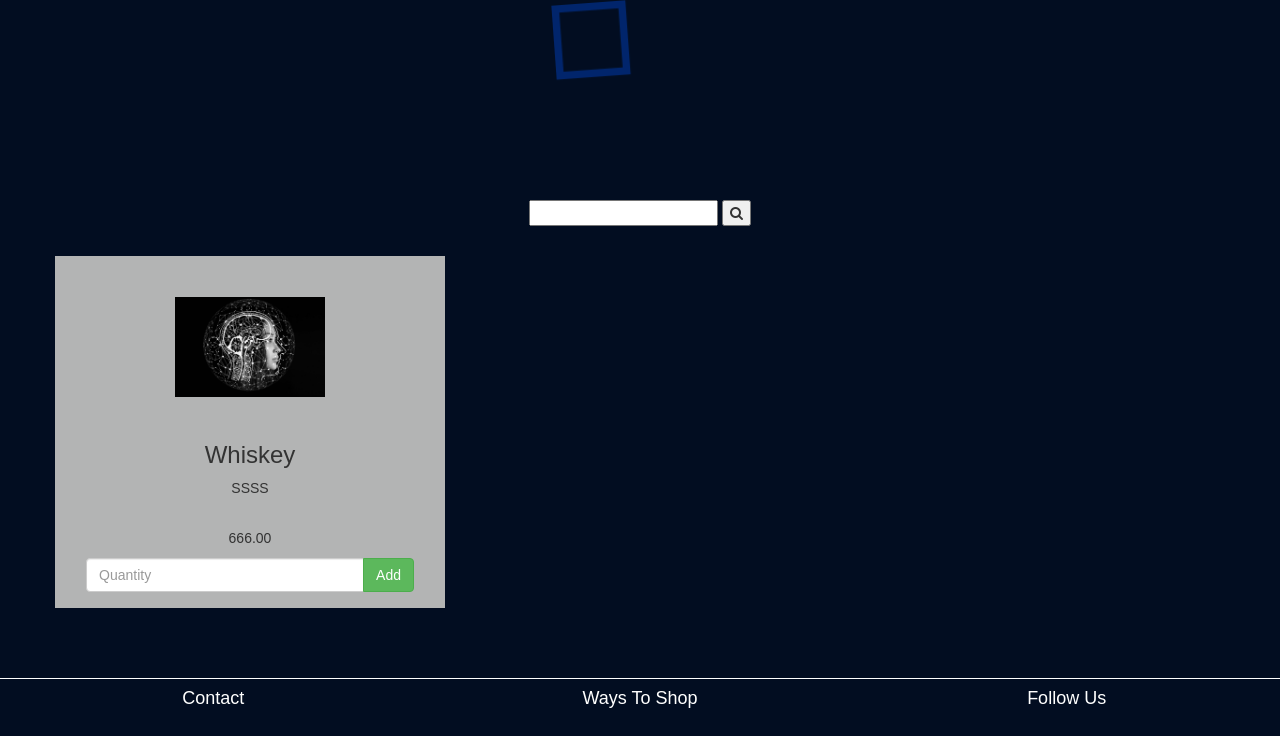
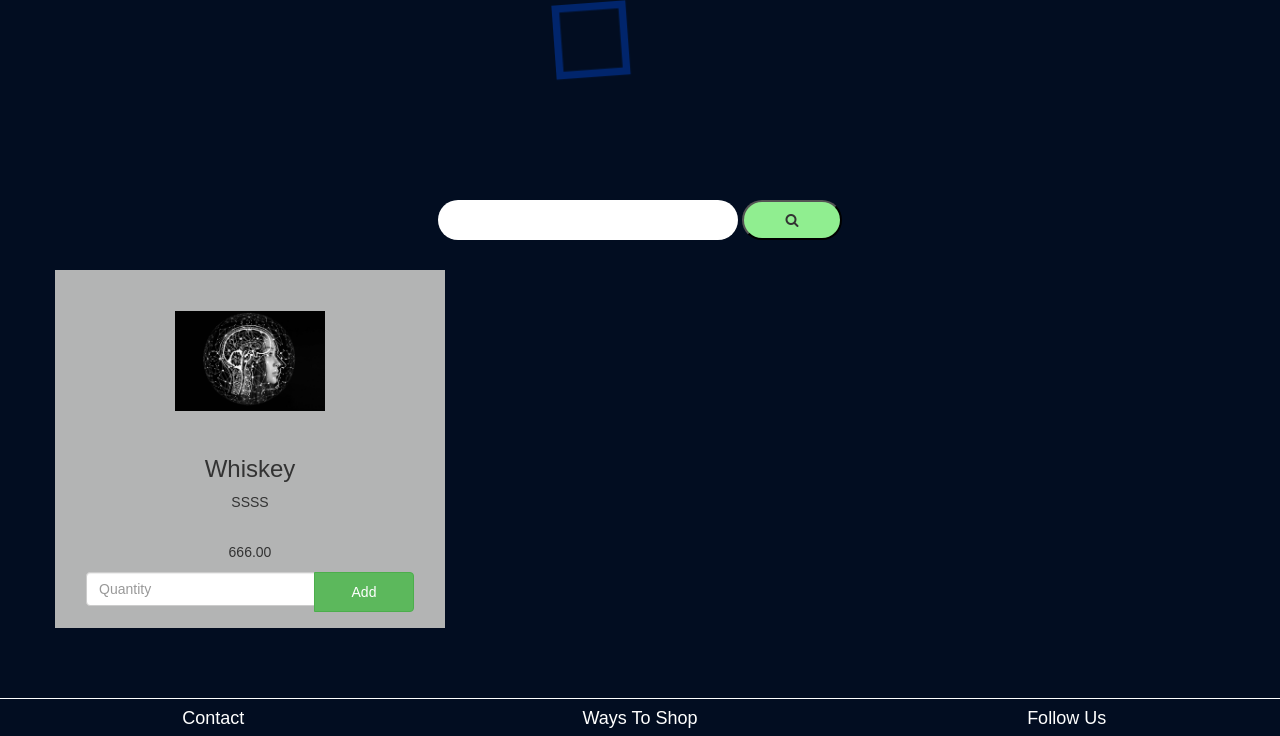
Before and after one commit to mattyturn95/Shoe-Shop, a Django app: page /products/ in a window 1280 px wide. Shown: the part 672-1408 px from the top of the page. Run offline with Django 3.2, Linux system fonts and the light colour scheme; data comes from the database, SQL or seed files in the repository; some libraries are stand-ins or nearby versions.

Commit message:
changed css styles for products

```diff
--- a/static/css/custom.css
+++ b/static/css/custom.css
@@ -1,4 +1,3 @@
-
 body {
   font-family: Arial;
   padding-top: 0px;
@@ -10,16 +9,56 @@ footer {
   padding-top: 20px;
   padding-bottom: 20px;
   border-top: 1px solid #ededed;
-    color: #A9A9A9;
+  color: #a9a9a9;
 }
 
-.footer-content{
+.footer-content {
   text-align: center;
   height: 100px;
   margin-top: 50px;
   margin-bottom: 50px;
   border-top: solid 1px white;
+}
 
+.checkout-text{
+    text-align: center;
+    font-size: 30px;
+    color: white;
+    margin-bottom: 20px;
+}
+
+.checkout-text-details{
+    text-align: center;
+    font-size: 15px;
+    color: white;
+    margin-bottom: 20px;
+}
+
+input,
+select,
+textarea {
+  font-family: inherit;
+  font-size: inherit;
+  line-height: inherit;
+  border-radius: 30px;
+  border: none;
+  height: 40px;
+  width: 300px;
+}
+
+button{
+    border-radius: 30px;
+    width: 100px;
+    height: 40px;
+}
+
+button,
+html input[type="button"],
+input[type="reset"],
+input[type="submit"] {
+  -webkit-appearance: button;
+  cursor: pointer;
+  background-color: lightgreen;
 }
 
 #map {
@@ -27,28 +66,29 @@ footer {
   height: 250px;
   width: 100%;
   margin-bottom: 50px;
+  border-radius: 30px;
 }
 
-.footer-header{
+.footer-header {
   color: white;
 }
 
-.ways-to-shop{
+.ways-to-shop {
   color: white;
   size: 20px;
 }
 
-.icon-instagram{
+.icon-instagram {
   font-size: 50px;
   color: rgb(179, 49, 49);
   margin: 20px;
 }
-.icon-facebook{
+.icon-facebook {
   font-size: 50px;
   color: blue;
   margin: 20px;
 }
-.icon-twitter{
+.icon-twitter {
   font-size: 50px;
   color: rgb(130, 205, 230);
   margin: 20px;
@@ -100,28 +140,24 @@ caption p {
   background-color: #b3b4b4;
 
   border-radius: 0;
-    -webkit-box-shadow: 0 1px 1px rgba(0,0,0,0.05);
-    box-shadow: 0 1px 1px rgba(0,0,0,0.05);
+  -webkit-box-shadow: 0 1px 1px rgba(0, 0, 0, 0.05);
+  box-shadow: 0 1px 1px rgba(0, 0, 0, 0.05);
 }
 
 .panel-default {
   border-color: transparent;
-
 }
 
 .panel-body {
   height: 100%;
-
 }
 
 .product-description {
   min-height: 40px;
 }
 
-.jumbotron{
-
+.jumbotron {
   text-align: center;
-
 }
 
 .hero__title {
@@ -136,12 +172,11 @@ caption p {
   z-index: 1;
 }
 
-.front-text{
-    font-family: 'Indie Flower', cursive;
-
+.front-text {
+  font-family: "Indie Flower", cursive;
 }
 
-.navbar-inverse{
+.navbar-inverse {
   background-image: linear-gradient(#26334a, #26334a 60%, #26334a);
 }
 
@@ -152,7 +187,7 @@ caption p {
   position: relative;
   height: 100vh;
   overflow: hidden;
-  font-family: 'Montserrat', sans-serif;
+  font-family: "Montserrat", sans-serif;
 }
 
 .hero__title {
```
Lines whose indentation alone changed are shown as unchanged.
